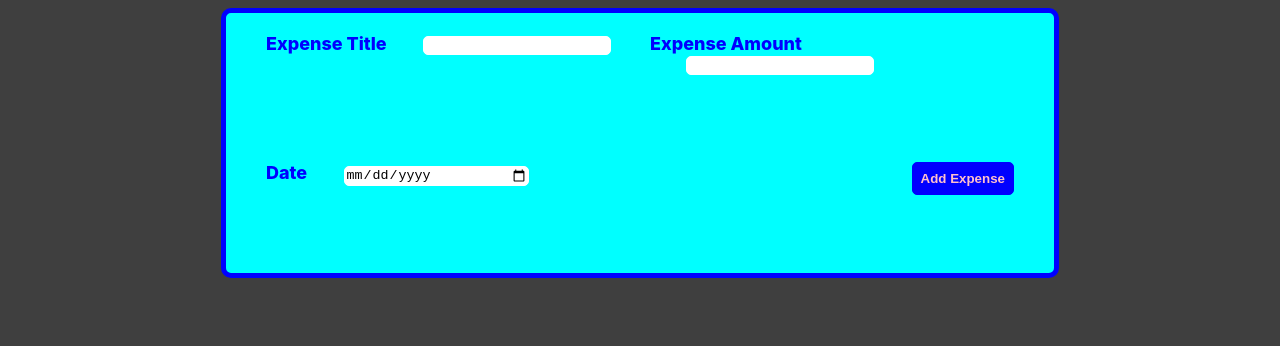
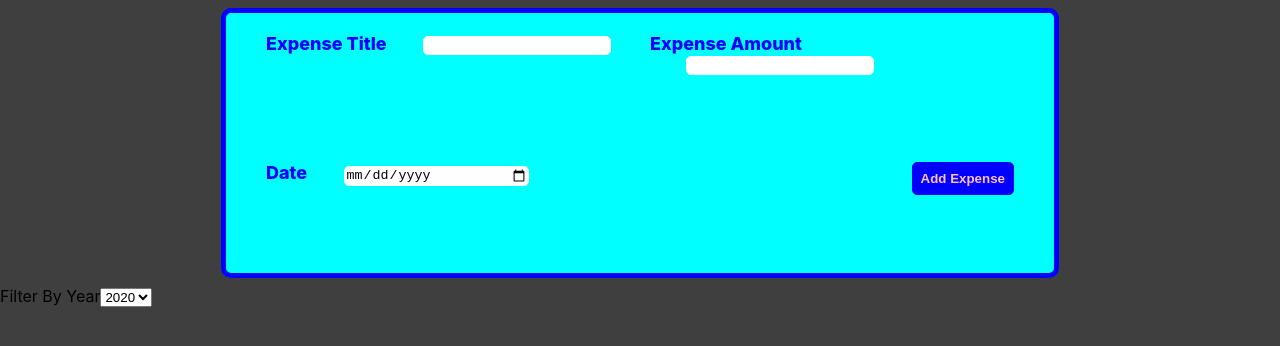
Before and after one commit to codingpartnerNB/react-first-expense, a React (Create React App) app: page / in a window 1280 px wide. Shown: the top 346 px of the page. Built offline with nearby package versions, Linux system fonts and the light colour scheme.

Commit message:
Adding filter that doesn't work

```diff
--- a/src/App.js
+++ b/src/App.js
@@ -2,6 +2,7 @@ import React, {useState} from 'react';
 import './App.css';
 import ExpenseItem from './components/ExpenseItem';
 import NewExpense from './components/ExpenseForm/NewExpense';
+import ExpenseFilter from './components/ExpenseItemDetails/ExpenseFilter';
 
 const App = () => {
   // const expenses = [{
@@ -18,15 +19,21 @@ const App = () => {
   //   date:new Date()
   // }];
 
+
+  const [filteredYear, setFilteredYear] = useState('2020');
   const [expenses, setExpenses] = useState([]);
   const LocationOfExpenditure = "Delhi";
 
   const addExpenseHandler = (expense)=>{
     setExpenses([{...expense}]);
   }
+  const filterChangeHandler = (selectedYear)=>{
+    setFilteredYear(selectedYear);
+  }
   return (
     <div>
       <NewExpense onAddExpense={addExpenseHandler} />
+      <ExpenseFilter selected={filteredYear} onChangeFilter={filterChangeHandler} />
       {
         expenses.map((item)=>{
         return <ExpenseItem title={item.title} amount={item.amount} date={item.date} locationForExpense={LocationOfExpenditure}></ExpenseItem>
--- /dev/null
+++ b/src/components/ExpenseItemDetails/ExpenseFilter.js
@@ -0,0 +1,22 @@
+import React from 'react';
+
+const ExpenseFilter = (props)=>{
+    const dropDownChangeHandler = (event)=>{
+        props.onChangeFilter(event.target.value);
+    }
+    return(
+        <div>
+            <label>Filter By Year</label>
+            <select value={props.selected} onChange={dropDownChangeHandler}>
+            <option value="2024">2024</option>
+            <option value="2023">2023</option>
+            <option value="2022">2022</option>
+            <option value="2021">2021</option>
+            <option value="2020">2020</option>
+            <option value="2019">2019</option>
+            </select>
+        </div>
+    );
+}
+
+export default ExpenseFilter;
```
